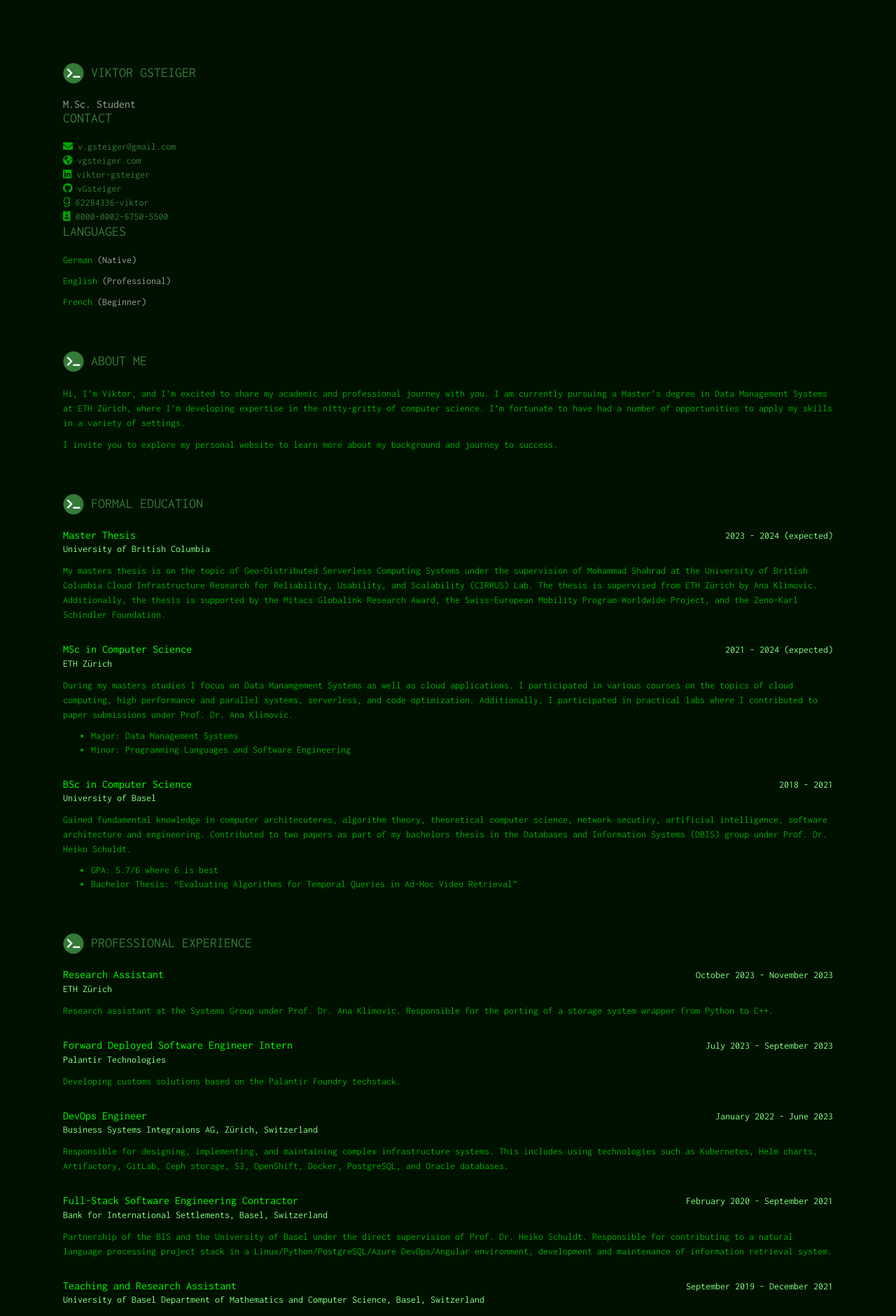
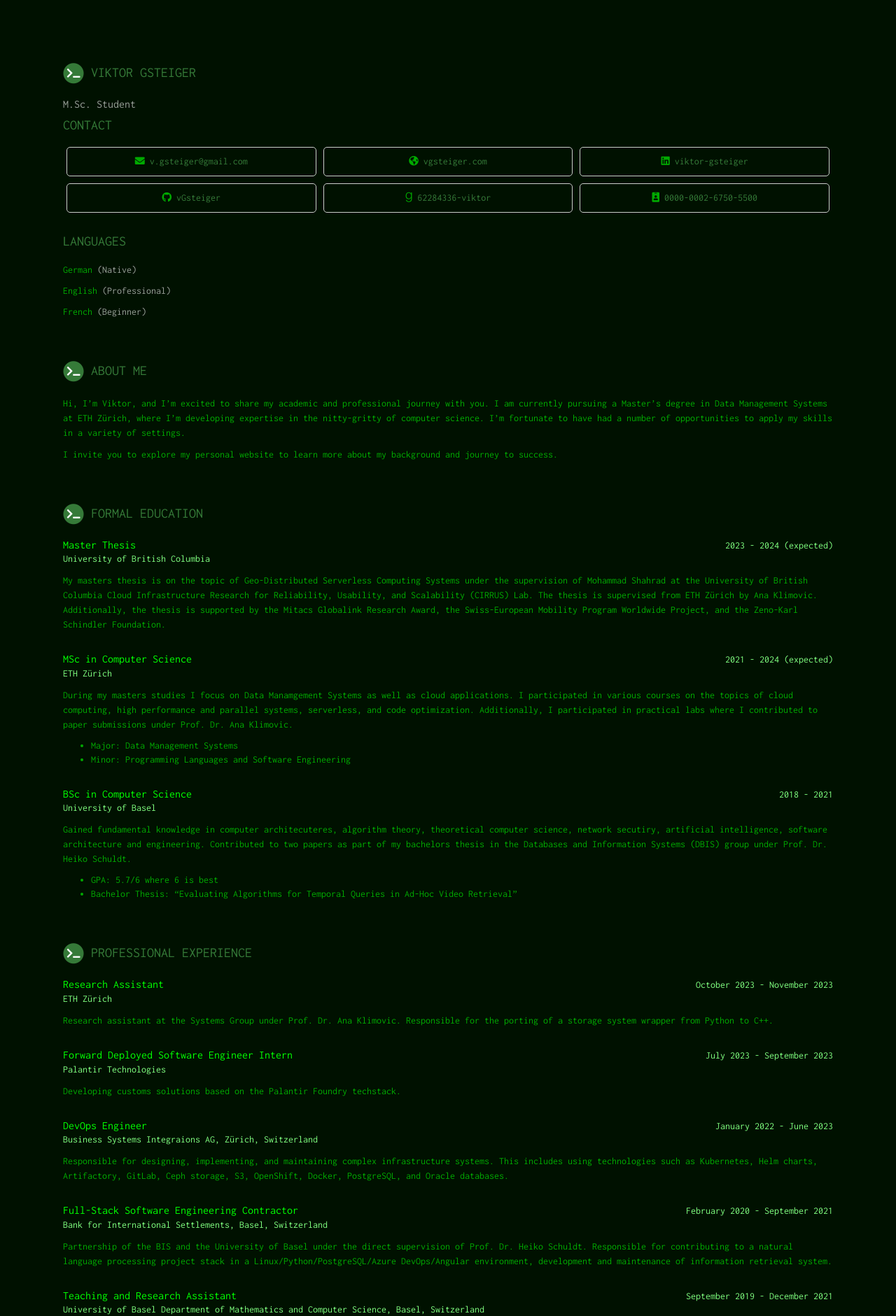
Before and after one commit to vGsteiger/vgsteiger.github.io, a Jekyll site: the page built from index.html, in a window 1280 px wide. Shown: the top 1881 px of the page at 70% size. Built offline with Jekyll 4.4.1, drawn with Linux system fonts in a browser that asks for light colours.

Commit message:
Change formatting

```diff
--- a/_includes/contact.html
+++ b/_includes/contact.html
@@ -1,4 +1,4 @@
-<div class="contact-container container-block">
+<div class="block contact-container container-block">
   <h2 class="section-title">
     Contact
   </h2>
@@ -13,21 +13,19 @@
       <i class="fas fa-globe-americas"></i>
       <a href="http://{{ header.website }}" target="_blank">{{ header.website }}</a>
     </div>
-  </div>
 
-  <div class="contact-row">
     <div class="contact-item linkedin">
       <i class="fab fa-linkedin"></i>
       <a href="https://linkedin.com/in/{{ header.linkedin }}" target="_blank">{{ header.linkedin }}</a>
     </div>
+  </div>
 
+  <div class="contact-row">
     <div class="contact-item github">
       <i class="fab fa-github"></i>
       <a href="http://github.com/{{ header.github }}" target="_blank">{{ header.github }}</a>
     </div>
-  </div>
 
-  <div class="contact-row">
     <div class="contact-item goodreads-g">
       <i class="fab fa-goodreads-g"></i>
       <a href="https://www.goodreads.com/user/show/{{ header.goodreads }}" target="_blank">{{ header.goodreads }}</a>
@@ -38,5 +36,4 @@
       <a href="https://orcid.org/{{ header.orcid }}" target="_blank">{{ header.orcid }}</a>
     </div>
   </div>
-
 </div><!--//contact-container-->
--- a/_includes/language.html
+++ b/_includes/language.html
@@ -1,6 +1,6 @@
 {% assign languages = site.data.data.header.languages %}
 {% if languages %}
-<div class="languages-container">
+<div class="block languages-container">
 
   <h2 class="section-title">
     {{ languages.title }}
--- a/_sass/_base.scss
+++ b/_sass/_base.scss
@@ -47,6 +47,9 @@ p {
   }
   .section {
     margin-bottom: 60px;
+  }
+  .block {
+    margin-bottom: 30px;
   }
 
   .experiences-section,
@@ -152,7 +155,7 @@ p {
     font-size: 16px;
     font-weight: 400;
     margin-top: 0;
-    margin-bottom: 0;
+    margin-bottom: 10px;
   }
   .profile {
     margin-bottom: 15px;
@@ -170,6 +173,20 @@ p {
       &:last-child {
         margin-bottom: 0;
       }
+    }
+  }
+  .contact-row {
+    display: flex;
+    justify-content: space-between;
+    margin-bottom: 10px;
+
+    .contact-item {
+      flex: 1;
+      text-align: center;
+      padding: 10px;
+      border: 1px solid #ccc;
+      border-radius: 5px;
+      margin: 0 5px;
     }
   }
 }
```
